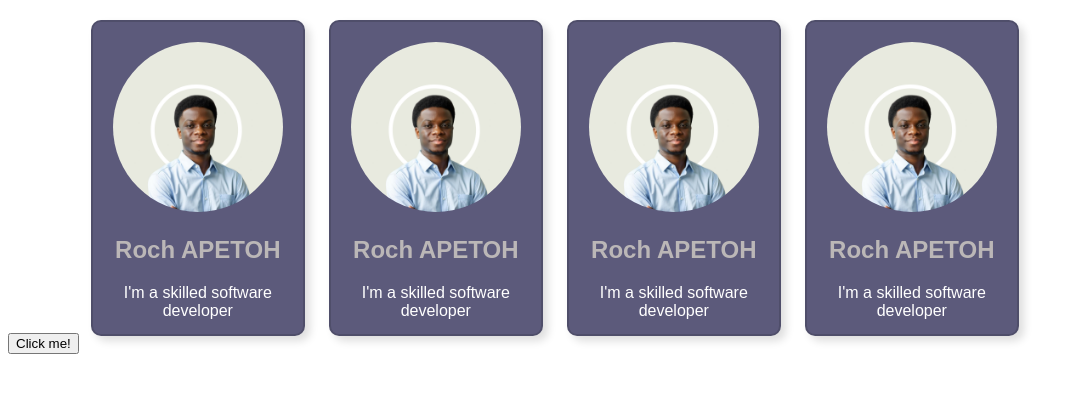
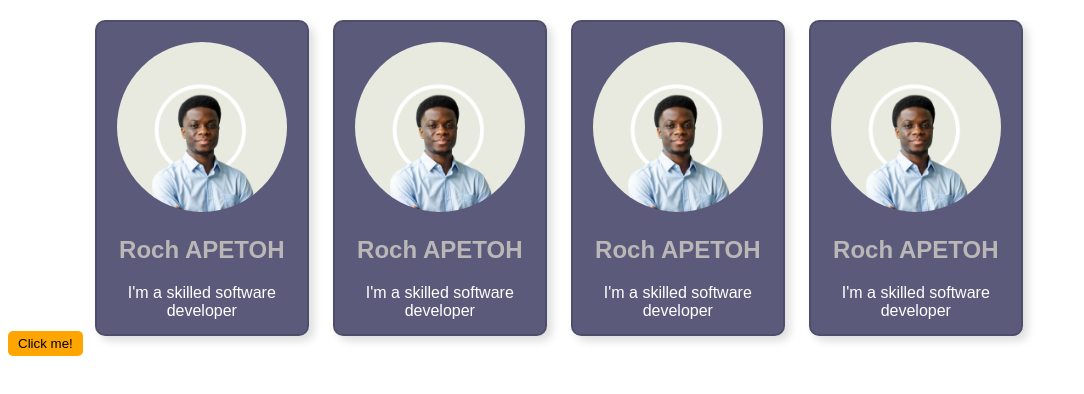
Before and after one commit to rapetoh/Quick-training-on-React-basis, a React (Vite) app in the folder React application/: page / in a window 1280 px wide. Shown: the top 394 px of the page, without its empty margins (0-1084 px from the left). Built offline with nearby package versions, Linux system fonts and the light colour scheme.

Commit message:
Now just completed the different ways of applying Css on our page. External with the index.css file for exemple and with module: like in the Button.module.css file in the Button folder. This one especialy is a way to kind of scope the css applied

```diff
--- a/React application/src/App.jsx
+++ b/React application/src/App.jsx
@@ -2,7 +2,7 @@ import Header from "./Header"
 import Footer from "./Footer"
 import Food from "./Food";
 import Card from "./Card";
-import Button from "./Button";
+import Button from "./Button/Button.jsx";
 
 function App() {
   return (
--- a/React application/src/Button.jsx
+++ b/React application/src/Button/Button.jsx
@@ -1,6 +1,8 @@
+import styles from './Button.module.css';
+
 function Button() {
   return(
-    <button className="btn">
+    <button className={styles.button}>
         Click me!
     </button>
   )
--- /dev/null
+++ b/React application/src/Button/Button.module.css
@@ -0,0 +1,11 @@
+.button{
+    background-color: orange;
+    border-radius: 5px;
+    border: none;
+    padding: 5px 10px;
+}
+
+.button:hover{
+    background-color: gray;
+    color: white;
+}
```
